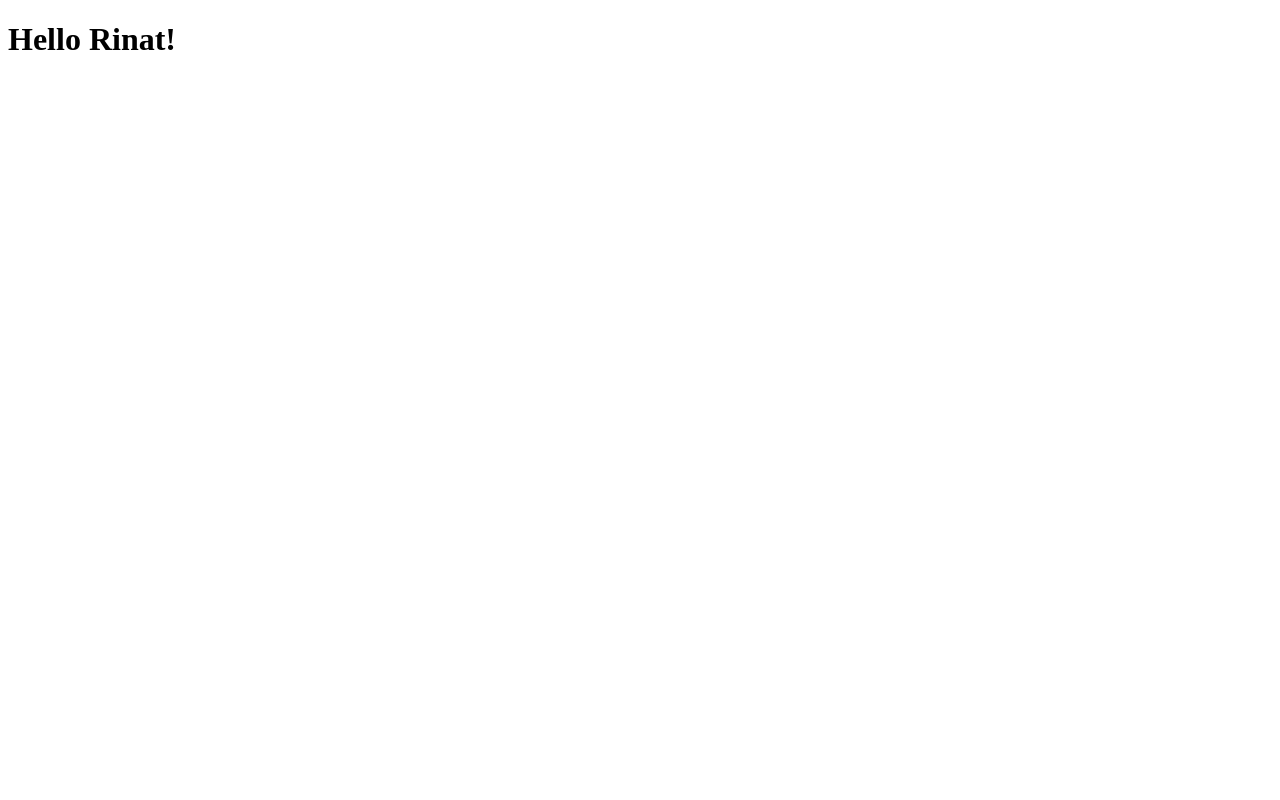
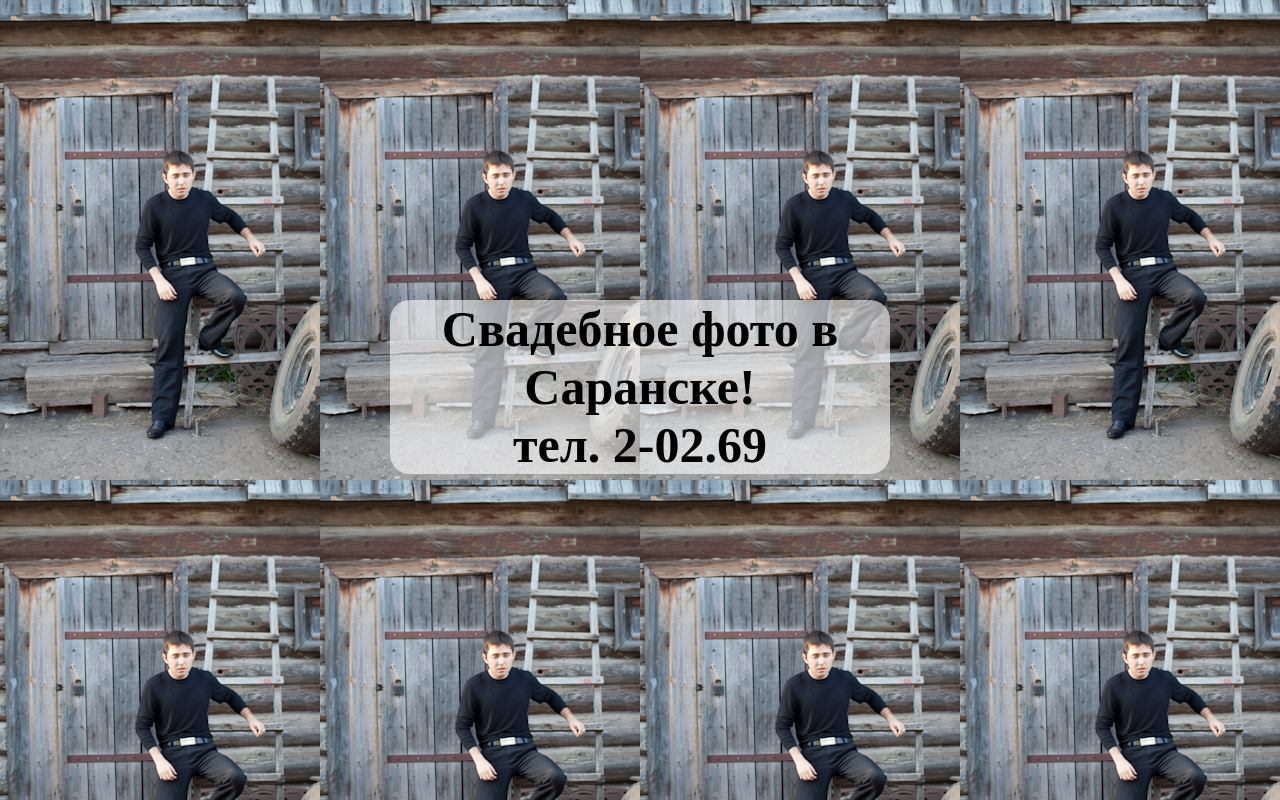
Before and after one commit to yangibaev/site1, a plain HTML site: page index.html in a window 1280 px wide. Drawn offline with Linux system fonts and the light colour scheme.

Commit message:
Add some info

```diff
--- a/index.html
+++ b/index.html
@@ -2,11 +2,14 @@
         "http://www.w3.org/TR/html4/loose.dtd">
 <html>
 <head>
+    <meta charset="UTF-8"/>
     <title></title>
 </head>
-<body>
-<h1>
-    Hello Rinat!
+<body style='background: url("photos/test.jpg")'>
+<h1 style="text-align: center;font-size: 50px;font-weight: bold; width: 500px; border-radius: 20px; background-color: rgba(255,255,255,0.6); margin: 300px auto;">
+    Свадебное фото в Саранске!
+    <br>
+    тел. 2-02.69
 </h1>
 </body>
 </html>
```
